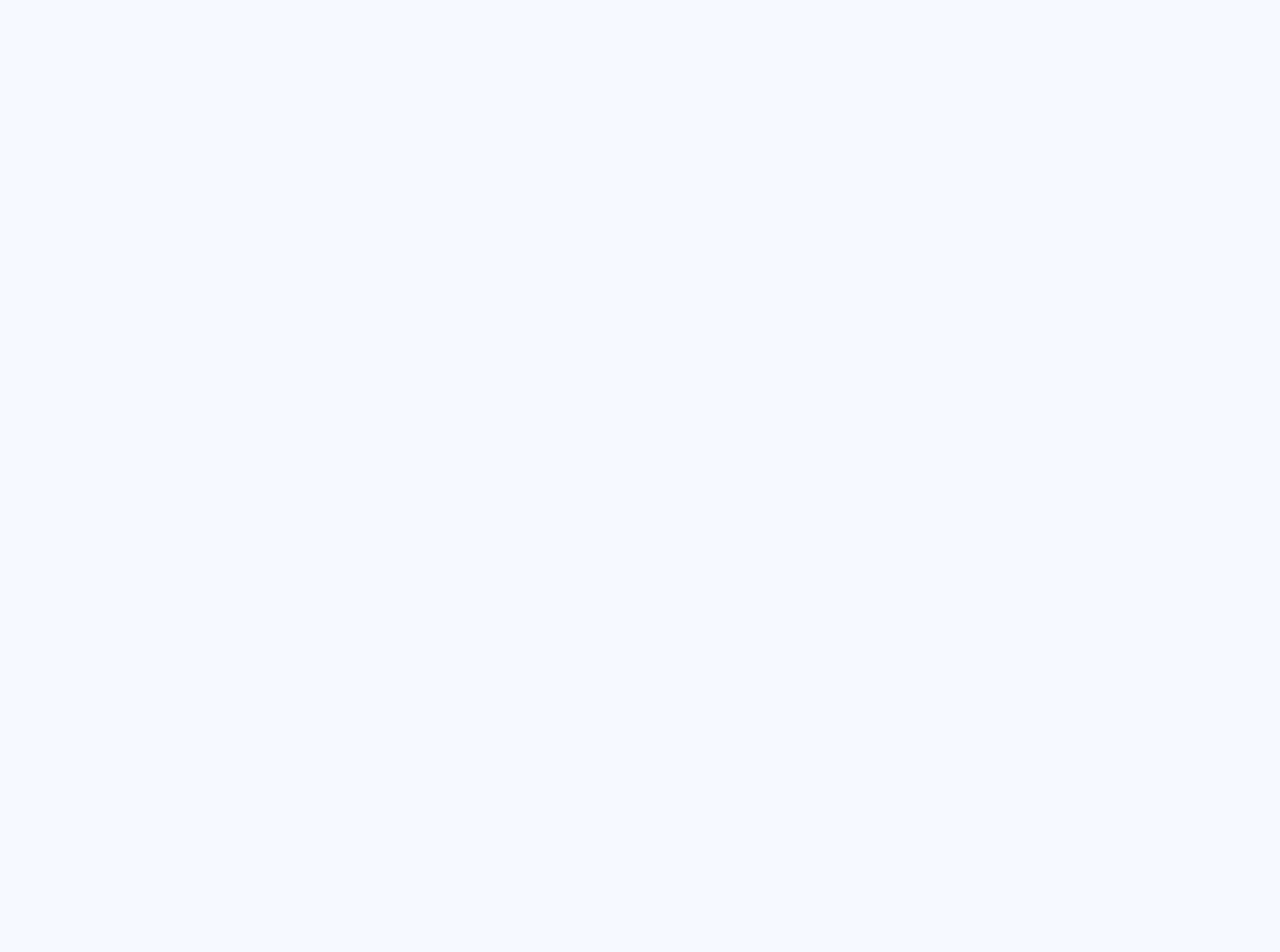
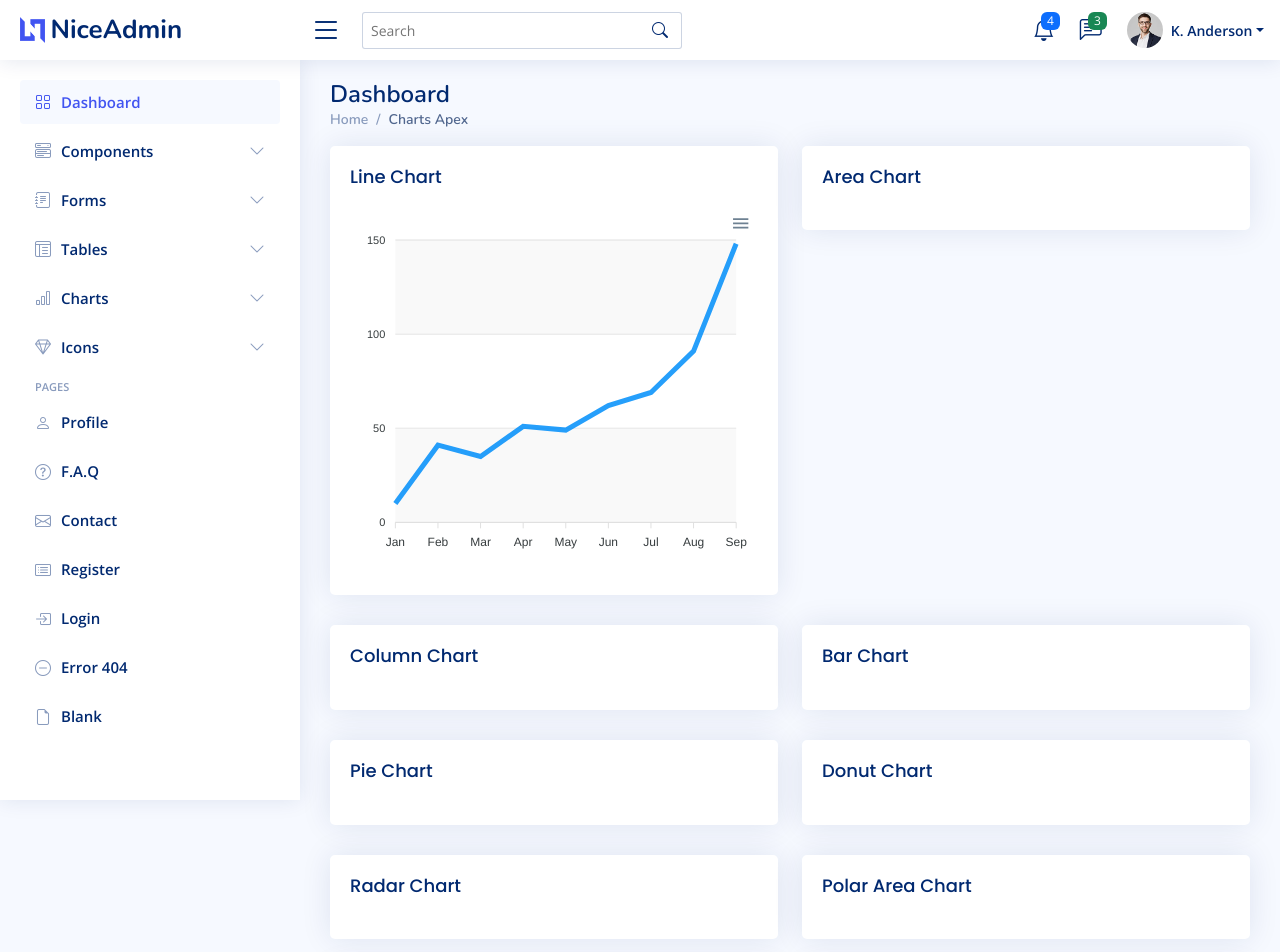
Before and after one commit to amitbd599/admin_bootstrap, a React (Create React App) app: page /charts-apexcharts in a window 1280 px wide. Before the commit this address had no page. Shown: the top 952 px of the page. Before the commit the page ends 800 px from the top, so only its background shows below. Built offline with nearby package versions, Linux system fonts and the light colour scheme.

Commit message:
Line Chart add

```diff
--- a/src/App.js
+++ b/src/App.js
@@ -21,6 +21,7 @@ import FormsValidationPage from "./pages/FormsValidationPage";
 import TablesGeneralPage from "./pages/TablesGeneralPage";
 import TablesDataPage from "./pages/TablesDataPage";
 import ChartsChartPage from "./pages/ChartsChartPage";
+import ChartsApexPage from "./pages/ChartsApexPage";
 
 function App() {
   return (
@@ -71,6 +72,7 @@ function App() {
 
         {/* charts */}
         <Route exact path='/charts-chartjs' element={<ChartsChartPage />} />
+        <Route exact path='/charts-apexcharts' element={<ChartsApexPage />} />
       </Routes>
     </BrowserRouter>
   );
--- /dev/null
+++ b/src/components/ChartsApexInner.jsx
@@ -0,0 +1,159 @@
+import React from "react";
+import ApexCharts from "react-apexcharts";
+const ChartsApexInner = () => {
+  const chartConfig = {
+    series: [
+      {
+        name: "Desktops",
+        data: [10, 41, 35, 51, 49, 62, 69, 91, 148],
+      },
+    ],
+    options: {
+      chart: {
+        height: 350,
+        type: "line",
+        zoom: {
+          enabled: false,
+        },
+      },
+      dataLabels: {
+        enabled: false,
+      },
+      stroke: {
+        curve: "straight",
+      },
+      grid: {
+        row: {
+          colors: ["#f3f3f3", "transparent"],
+          opacity: 0.5,
+        },
+      },
+      xaxis: {
+        categories: [
+          "Jan",
+          "Feb",
+          "Mar",
+          "Apr",
+          "May",
+          "Jun",
+          "Jul",
+          "Aug",
+          "Sep",
+        ],
+      },
+    },
+  };
+  return (
+    <section className='section'>
+      <div className='row'>
+        <div className='col-lg-6'>
+          <div className='card'>
+            <div className='card-body'>
+              <h5 className='card-title'>Line Chart</h5>
+              {/* Line Chart */}
+              <ApexCharts
+                options={chartConfig.options}
+                series={chartConfig.series}
+                type='line'
+                height={350}
+              />
+              {/* End Line Chart */}
+            </div>
+          </div>
+        </div>
+        <div className='col-lg-6'>
+          <div className='card'>
+            <div className='card-body'>
+              <h5 className='card-title'>Area Chart</h5>
+              {/* Area Chart */}
+              <div id='areaChart' />
+              {/* End Area Chart */}
+            </div>
+          </div>
+        </div>
+        <div className='col-lg-6'>
+          <div className='card'>
+            <div className='card-body'>
+              <h5 className='card-title'>Column Chart</h5>
+              {/* Column Chart */}
+              <div id='columnChart' />
+              {/* End Column Chart */}
+            </div>
+          </div>
+        </div>
+        <div className='col-lg-6'>
+          <div className='card'>
+            <div className='card-body'>
+              <h5 className='card-title'>Bar Chart</h5>
+              {/* Bar Chart */}
+              <div id='barChart' />
+              {/* End Bar Chart */}
+            </div>
+          </div>
+        </div>
+        <div className='col-lg-6'>
+          <div className='card'>
+            <div className='card-body'>
+              <h5 className='card-title'>Pie Chart</h5>
+              {/* Pie Chart */}
+              <div id='pieChart' />
+              {/* End Pie Chart */}
+            </div>
+          </div>
+        </div>
+        <div className='col-lg-6'>
+          <div className='card'>
+            <div className='card-body'>
+              <h5 className='card-title'>Donut Chart</h5>
+              {/* Donut Chart */}
+              <div id='donutChart' />
+              {/* End Donut Chart */}
+            </div>
+          </div>
+        </div>
+        <div className='col-lg-6'>
+          <div className='card'>
+            <div className='card-body'>
+              <h5 className='card-title'>Radar Chart</h5>
+              {/* Radar Chart */}
+              <div id='radarChart' />
+              {/* End Radar Chart */}
+            </div>
+          </div>
+        </div>
+        <div className='col-lg-6'>
+          <div className='card'>
+            <div className='card-body'>
+              <h5 className='card-title'>Polar Area Chart</h5>
+              {/* Polar Area Chart */}
+              <div id='polarAreaChart' />
+              {/* End Polar Area Chart */}
+            </div>
+          </div>
+        </div>
+        <div className='col-lg-6'>
+          <div className='card'>
+            <div className='card-body'>
+              <h5 className='card-title'>Radial Bar Chart</h5>
+              {/* Radial Bar Chart */}
+              <div id='radialBarChart' />
+              {/* End Radial Bar Chart */}
+            </div>
+          </div>
+        </div>
+        <div className='col-lg-6'>
+          <div className='card'>
+            <div className='card-body'>
+              <h5 className='card-title'>Bubble Chart</h5>
+              {/* Bubble Chart */}
+              <div id='bubbleChart' />
+              {/* End Bubble Chart */}
+            </div>
+          </div>
+        </div>
+      </div>
+    </section>
+  );
+};
+
+export default ChartsApexInner;
--- /dev/null
+++ b/src/pages/ChartsApexPage.jsx
@@ -0,0 +1,18 @@
+import React from "react";
+import MasterLayout from "../layout/MasterLayout";
+import Breadcrumb from "../components/Breadcrumb";
+import ChartsApexInner from "../components/ChartsApexInner";
+
+const ChartsApexPage = () => {
+  return (
+    <MasterLayout>
+      {/* Breadcrumb */}
+      <Breadcrumb title={"Charts Apex"} />
+
+      {/* ChartsApexInner */}
+      <ChartsApexInner />
+    </MasterLayout>
+  );
+};
+
+export default ChartsApexPage;
```
